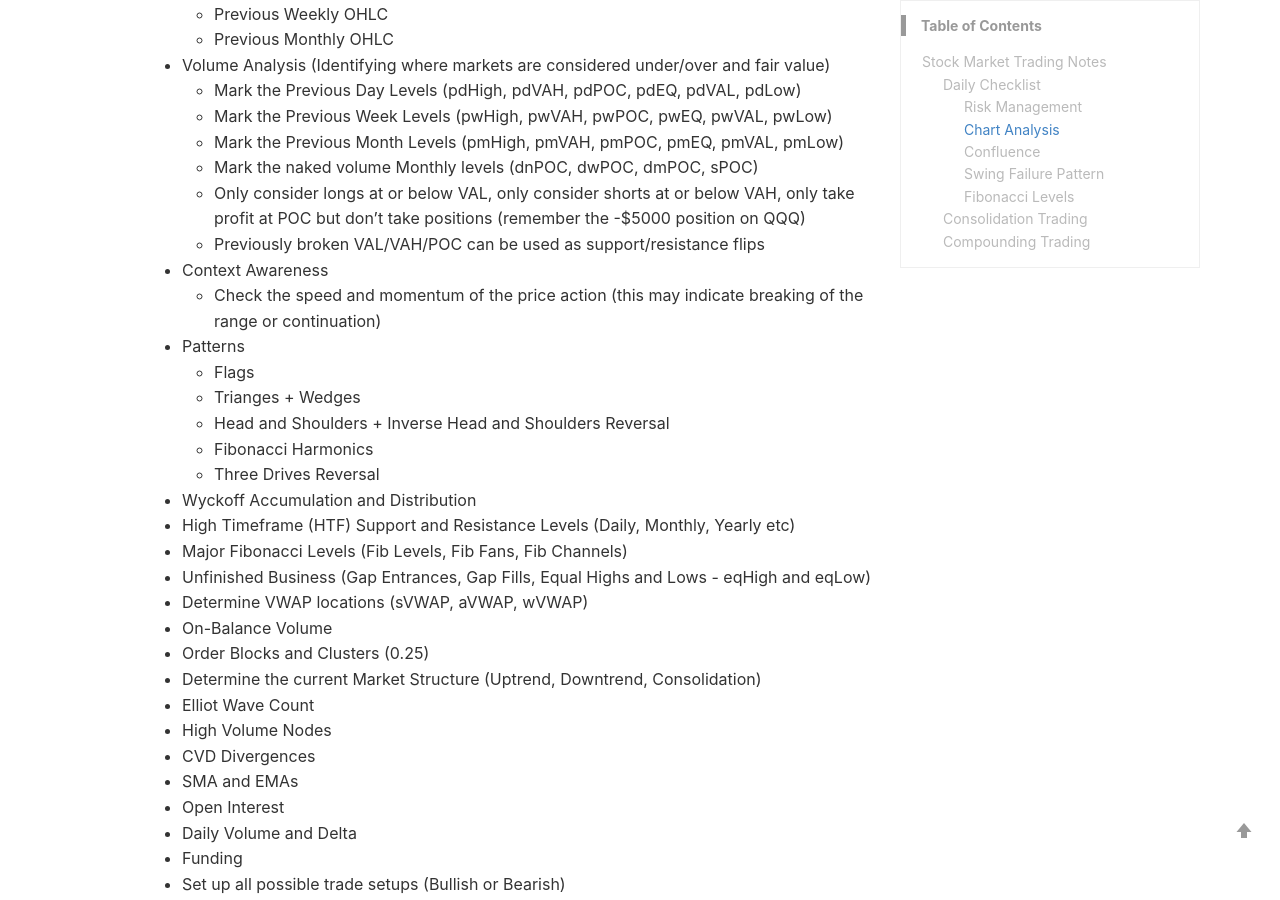
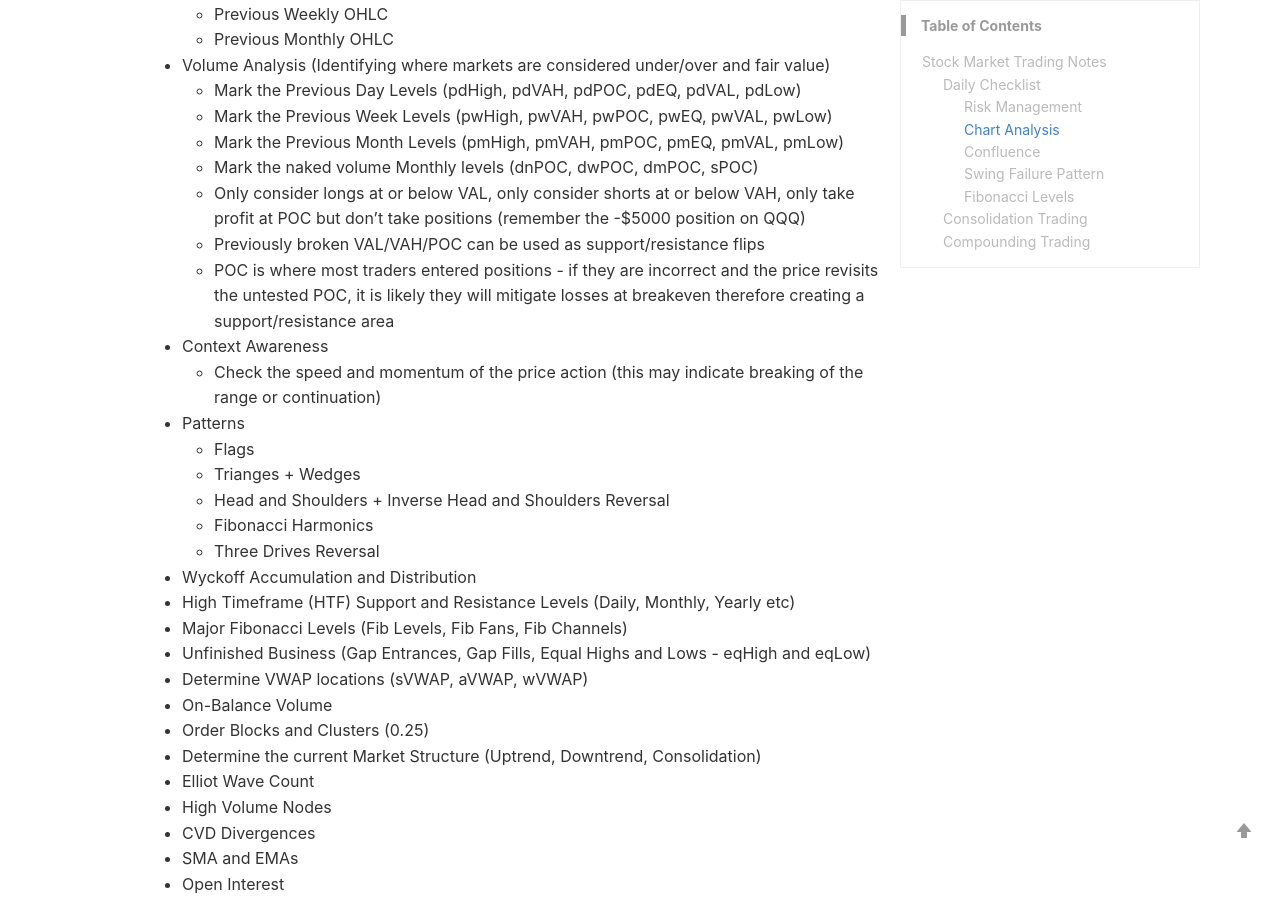
Before and after one commit to qwutony/qwutony.github.io, a Jekyll site: the page built from _wiki/100-Trading-Notes.md, in a window 1280 px wide and 900 px high, scrolled down 1797 px. Built offline with Jekyll 4.4.1, drawn with Linux system fonts in a browser that asks for light colours; a style sheet for code colours, icons or effects is not loaded.

Commit message:
Update 100-Trading-Notes.md

```diff
--- a/_wiki/100-Trading-Notes.md
+++ b/_wiki/100-Trading-Notes.md
@@ -56,6 +56,7 @@ As we are short term / swing traders, we take different risk management paramete
     - Mark the naked volume Monthly levels (dnPOC, dwPOC, dmPOC, sPOC)
     - Only consider longs at or below VAL, only consider shorts at or below VAH, only take profit at POC but don't take positions (remember the -$5000 position on QQQ)
     - Previously broken VAL/VAH/POC can be used as support/resistance flips
+    - POC is where most traders entered positions - if they are incorrect and the price revisits the untested POC, it is likely they will mitigate losses at breakeven therefore creating a support/resistance area
   - Context Awareness
     - Check the speed and momentum of the price action (this may indicate breaking of the range or continuation)
   - Patterns
```
